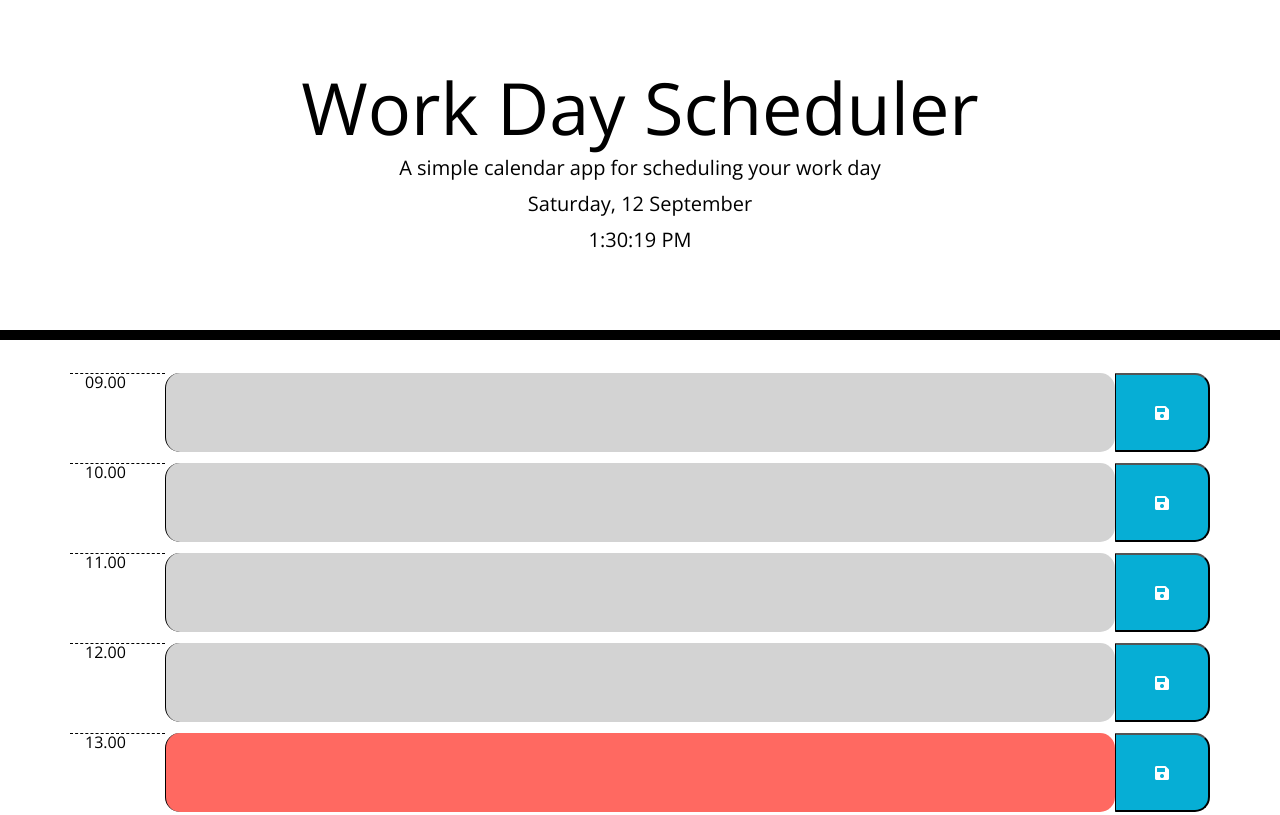
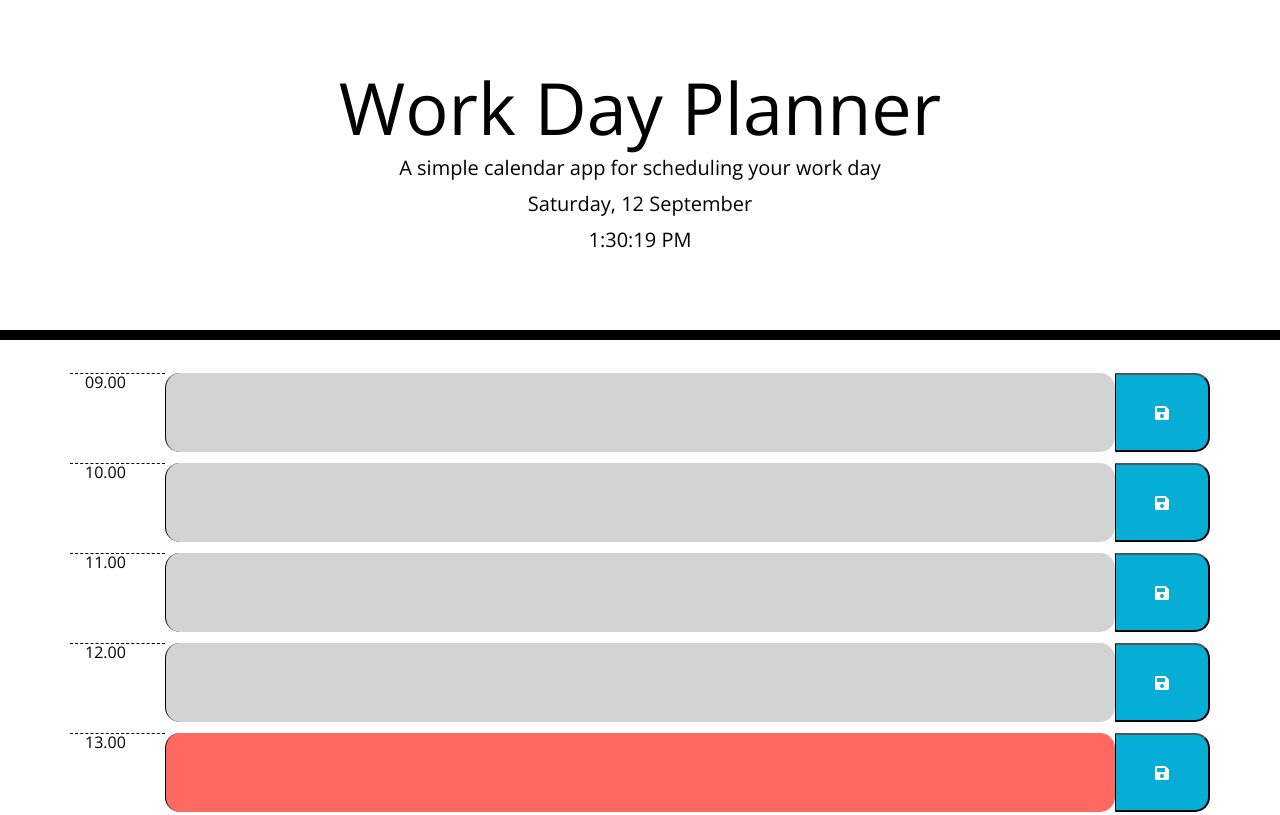
Before and after one commit to judeclark19/workday-planner, a plain HTML site: page index.html in a window 1280 px wide. Shown: the top 815 px of the page. Drawn offline with nearby package versions, Linux system fonts and the light colour scheme.

Commit message:
changed 'scheduler' to 'planner'

```diff
--- a/index.html
+++ b/index.html
@@ -19,12 +19,12 @@
       rel="stylesheet"
     />
     <link rel="stylesheet" href="style.css" />
-    <title>Work Day Scheduler</title>
+    <title>Work Day Planner</title>
   </head>
 
   <body>
     <header class="jumbotron">
-      <h1 class="display-3">Work Day Scheduler</h1>
+      <h1 class="display-3">Work Day Planner</h1>
       <p class="lead">A simple calendar app for scheduling your work day</p>
       <p id="currentDay" class="lead"></p>
       <p id="current-time" class="lead">The current time is:</p>
```
Also changed, not shown: Assets/planner_screenshot.png, 1 other file.
